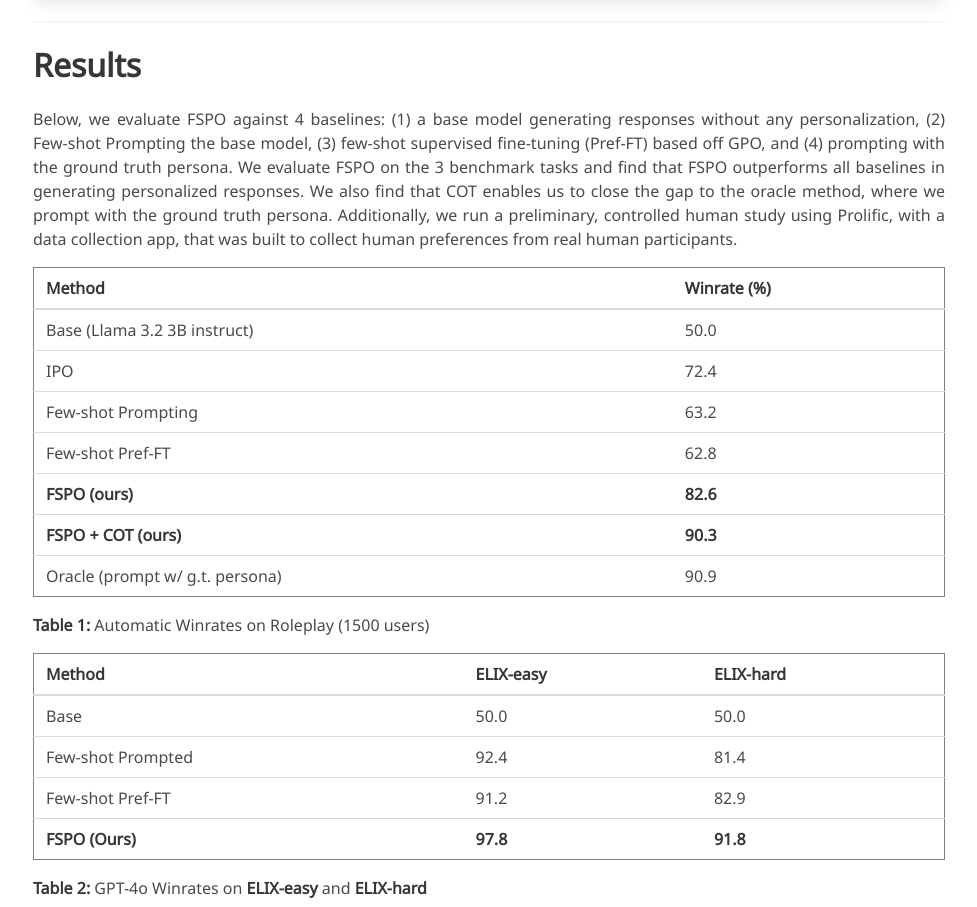
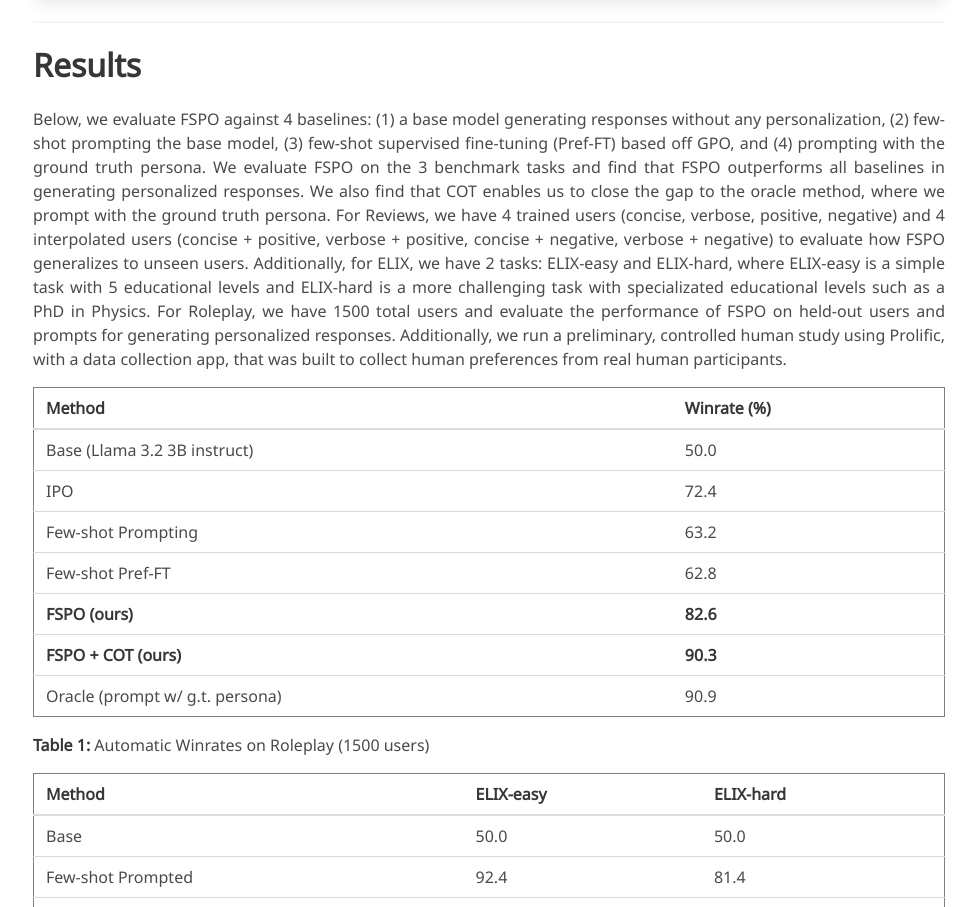
Before and after one commit to fewshot-preference-optimization/fewshot-preference-optimization.github.io, a plain HTML site: page index.html in a window 1280 px wide. Shown: the part 5473-6380 px from the top of the page, without its empty margins (151-1128 px from the left). Drawn offline with nearby package versions, Linux system fonts and the light colour scheme; some icons are missing; a web font is replaced by a local one.

Commit message:
exposition fixes

```diff
--- a/index.html
+++ b/index.html
@@ -370,10 +370,14 @@
         <h2 class="title is-3" id="theory">Results</h2>
         <div class="content has-text-justified">
         <p>
-          Below, we evaluate FSPO against 4 baselines: (1) a base model generating responses without any personalization, (2) Few-shot Prompting the base model,
+          Below, we evaluate FSPO against 4 baselines: (1) a base model generating responses without any personalization, (2) few-shot prompting the base model,
           (3) few-shot supervised fine-tuning (Pref-FT) based off GPO, and (4) prompting with the ground truth persona. We evaluate FSPO on the 3 benchmark tasks
           and find that FSPO outperforms all baselines in generating personalized responses. We also find that COT enables us to close the gap to the oracle method,
-          where we prompt with the ground truth persona. Additionally, we run a preliminary, controlled human study using Prolific, with a data collection app, that
+          where we prompt with the ground truth persona.  For Reviews, we have 4 trained users (concise, verbose, positive, negative) and 4 interpolated users
+          (concise + positive, verbose + positive, concise + negative, verbose + negative) to evaluate how FSPO generalizes to unseen users. Additionally, for ELIX,
+          we have 2 tasks: ELIX-easy and ELIX-hard, where ELIX-easy is a simple task with 5 educational levels and ELIX-hard is a more challenging task with specializated
+          educational levels such as a PhD in Physics. For Roleplay, we have 1500 total users and evaluate the performance of FSPO on held-out users and prompts for
+          generating personalized responses. Additionally, we run a preliminary, controlled human study using Prolific, with a data collection app, that
           was built to collect human preferences from real human participants.
         </p>
         <table border="1">
```
